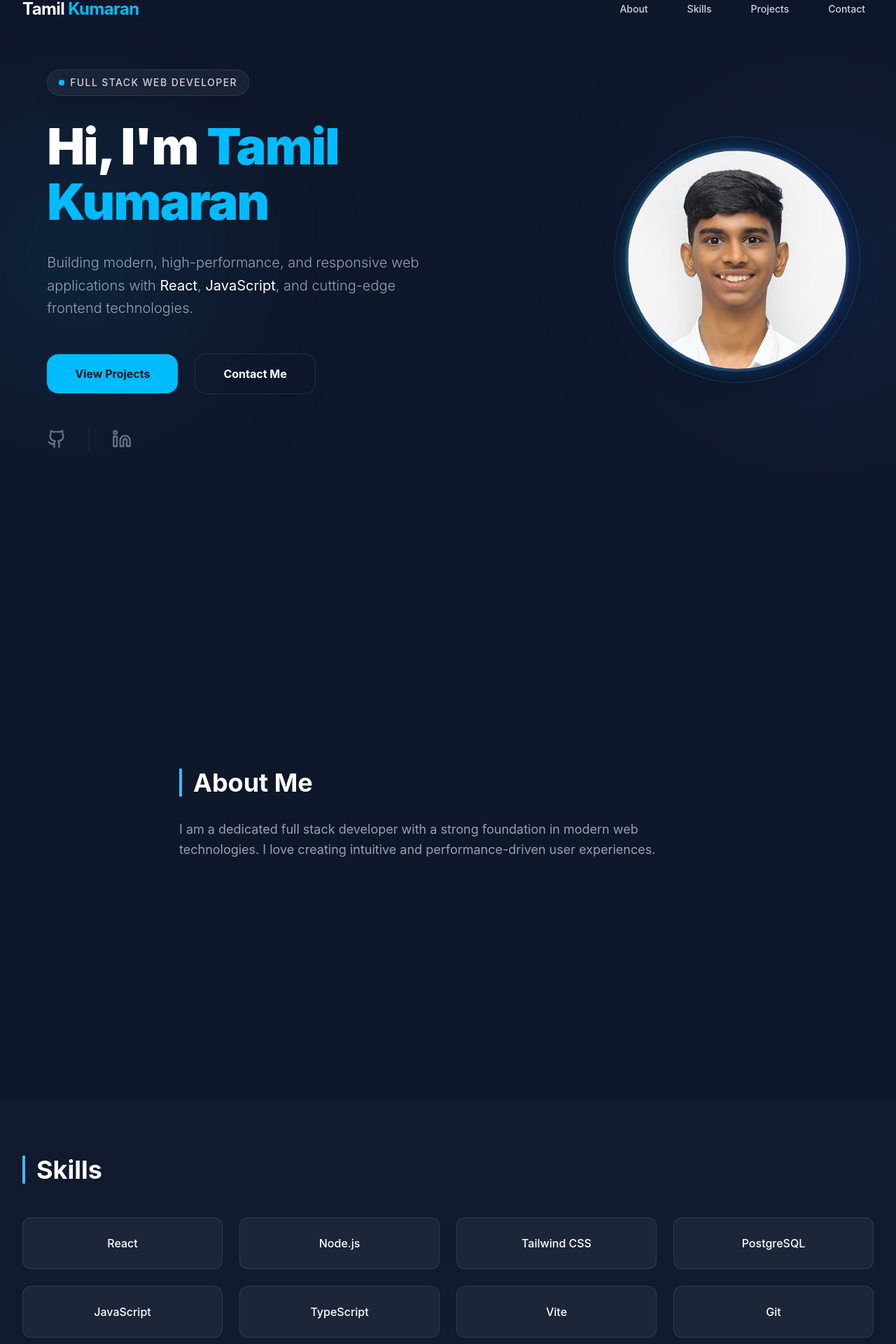
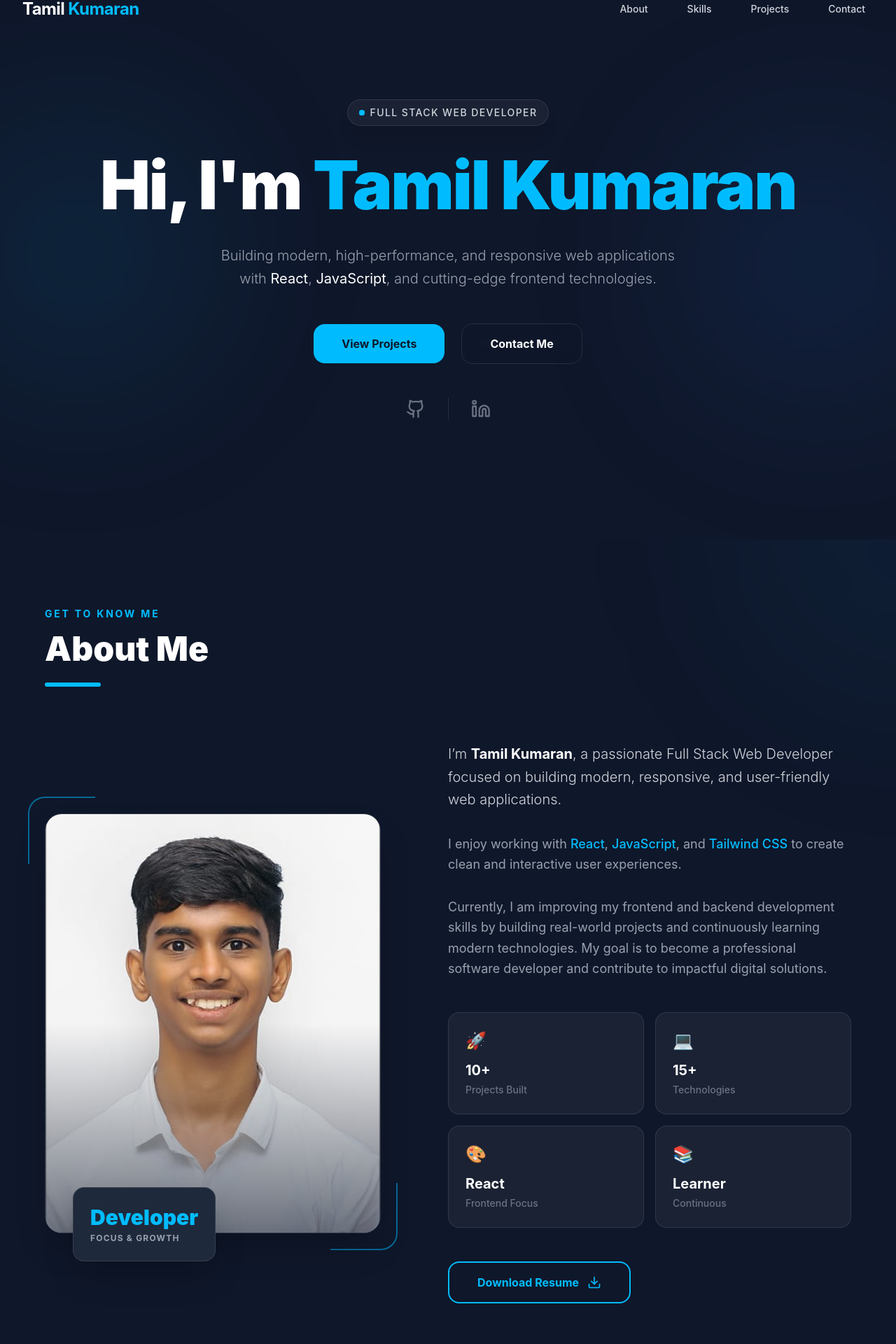
Before and after one commit to tamilkumaran050706-oss/FUTURE_FS_01, a React app: page / in a window 1280 px wide. Shown: the part 29-1949 px from the top of the page at 70% size. Built offline with nearby package versions, Linux system fonts and the light colour scheme; the HTML template or start-up script is replaced by a standard one.

Commit message:
Refined About section image and Hero layout

```diff
--- a/src/components/About.jsx
+++ b/src/components/About.jsx
@@ -1,15 +1,88 @@
 import React from 'react';
+import profileImg from '../assets/profile.jpeg';
 
 const About = () => {
+  const stats = [
+    { label: 'Projects Built', value: '10+', icon: '🚀' },
+    { label: 'Technologies', value: '15+', icon: '💻' },
+    { label: 'Frontend Focus', value: 'React', icon: '🎨' },
+    { label: 'Continuous', value: 'Learner', icon: '📚' },
+  ];
+
   return (
-    <section id="about" className="py-20 min-h-screen flex items-center bg-[#0f172a]">
-      <div className="max-w-7xl mx-auto px-4 sm:px-6 lg:px-8">
-        <h2 className="text-4xl font-bold text-white mb-8 border-l-4 border-accent pl-4">About Me</h2>
-        <div className="text-gray-400 text-lg leading-relaxed max-w-3xl">
-          <p className="mb-4">
-            I am a dedicated full stack developer with a strong foundation in modern web technologies.
-            I love creating intuitive and performance-driven user experiences.
-          </p>
+    <section id="about" className="relative py-24 bg-[#0f172a] overflow-hidden">
+      {/* Background Decorative Element */}
+      <div className="absolute top-0 right-0 w-[500px] h-[500px] bg-sky-500/5 rounded-full blur-[120px] -mr-64 -mt-64 pointer-events-none"></div>
+
+      <div className="relative z-10 max-w-7xl mx-auto px-6 sm:px-12 lg:px-16">
+        {/* Section Header */}
+        <div className="mb-16 lg:mb-20 text-center lg:text-left">
+          <span className="text-sky-400 font-bold tracking-[0.2em] uppercase text-sm mb-4 block">Get to know me</span>
+          <h2 className="text-4xl sm:text-5xl font-black text-white">About Me</h2>
+          <div className="w-20 h-1.5 bg-sky-400 mt-6 rounded-full mx-auto lg:mx-0"></div>
+        </div>
+
+        <div className="flex flex-col lg:flex-row items-center gap-16 lg:gap-24">
+          {/* Left Side: Image Area */}
+          <div className="flex-1 relative group w-full max-w-md lg:max-w-none">
+            {/* Main Image Frame */}
+            <div className="relative z-10 rounded-3xl overflow-hidden aspect-[4/5] shadow-2xl border border-white/10">
+              <img
+                src={profileImg}
+                alt="Tamil Kumaran"
+                className="w-full h-full object-cover transition-all duration-700"
+              />
+              <div className="absolute inset-0 bg-gradient-to-t from-[#0f172a] via-transparent to-transparent opacity-60"></div>
+            </div>
+
+            {/* Decorative Elements */}
+            <div className="absolute -top-6 -left-6 w-24 h-24 border-t-2 border-l-2 border-sky-400/50 rounded-tl-3xl group-hover:-top-4 group-hover:-left-4 transition-all duration-300"></div>
+            <div className="absolute -bottom-6 -right-6 w-24 h-24 border-b-2 border-r-2 border-sky-400/50 rounded-br-3xl group-hover:-bottom-4 group-hover:-right-4 transition-all duration-300"></div>
+
+            {/* Experience Badge */}
+            <div className="absolute -bottom-10 left-10 z-20 bg-[#1e293b] border border-white/10 p-6 rounded-2xl shadow-2xl backdrop-blur-xl hidden sm:block">
+              <div className="text-sky-400 font-black text-3xl mb-1">Developer</div>
+              <div className="text-gray-400 text-xs font-bold tracking-widest uppercase">Focus & Growth</div>
+            </div>
+          </div>
+
+          {/* Right Side: Content */}
+          <div className="flex-[1.2] text-center lg:text-left">
+            <p className="text-lg sm:text-xl text-gray-300 leading-relaxed mb-8 font-light">
+              I’m <span className="text-white font-bold">Tamil Kumaran</span>, a passionate Full Stack Web Developer focused on building modern, responsive, and user-friendly web applications.
+            </p>
+
+            <p className="text-gray-400 leading-relaxed mb-8 text-lg">
+              I enjoy working with <span className="text-sky-400 font-medium">React</span>, <span className="text-sky-400 font-medium">JavaScript</span>, and <span className="text-sky-400 font-medium">Tailwind CSS</span> to create clean and interactive user experiences.
+            </p>
+
+            <p className="text-gray-400 leading-relaxed mb-12 text-lg">
+              Currently, I am improving my frontend and backend development skills by building real-world projects and continuously learning modern technologies. My goal is to become a professional software developer and contribute to impactful digital solutions.
+            </p>
+
+            {/* Stats Cards */}
+            <div className="grid grid-cols-2 gap-4 mb-12">
+              {stats.map((stat, index) => (
+                <div
+                  key={index}
+                  className="p-6 bg-white/5 border border-white/10 rounded-2xl hover:bg-white/10 hover:border-sky-400/30 transition-all duration-300 group text-left"
+                >
+                  <div className="text-2xl mb-3 group-hover:scale-110 transition-transform duration-300">{stat.icon}</div>
+                  <div className="text-white font-bold text-xl mb-1">{stat.value}</div>
+                  <div className="text-gray-500 text-sm font-medium">{stat.label}</div>
+                </div>
+              ))}
+            </div>
+
+            {/* Resume Button */}
+            <button className="group relative px-10 py-4 bg-transparent border-2 border-sky-400 text-sky-400 font-bold rounded-2xl overflow-hidden transition-all duration-300 hover:text-[#0f172a] active:scale-95">
+              <span className="relative z-10 flex items-center justify-center gap-3">
+                Download Resume
+                <svg xmlns="http://www.w3.org/2000/svg" width="20" height="20" viewBox="0 0 24 24" fill="none" stroke="currentColor" strokeWidth="2" strokeLinecap="round" strokeLinejoin="round" className="group-hover:translate-y-1 transition-transform duration-300"><path d="M21 15v4a2 2 0 0 1-2 2H5a2 2 0 0 1-2-2v-4"/><polyline points="7 10 12 15 17 10"/><line x1="12" y1="15" x2="12" y2="3"/></svg>
+              </span>
+              <div className="absolute inset-0 bg-sky-400 translate-y-full group-hover:translate-y-0 transition-transform duration-300"></div>
+            </button>
+          </div>
         </div>
       </div>
     </section>
--- a/src/components/Hero.jsx
+++ b/src/components/Hero.jsx
@@ -1,6 +1,5 @@
 import React from 'react';
 import { Link } from 'react-scroll';
-import profileImg from '../assets/profile.jpeg'; // Corrected file path and extension
 
 const Hero = () => {
   return (
@@ -14,9 +13,9 @@ const Hero = () => {
         <div className="absolute bottom-1/4 -right-20 w-96 h-96 bg-blue-500/10 rounded-full blur-[120px]"></div>
       </div>
 
-      <div className="relative z-10 max-w-7xl mx-auto px-6 sm:px-12 lg:px-16 flex flex-col lg:flex-row items-center gap-12 lg:gap-20">
-        {/* Left Content */}
-        <div className="flex-1 text-center lg:text-left order-2 lg:order-1">
+      <div className="relative z-10 max-w-7xl mx-auto px-6 sm:px-12 lg:px-16 text-center">
+        {/* Intro Content */}
+        <div className="flex flex-col items-center">
           {/* Intro Tag */}
           <div className="inline-flex items-center gap-2 px-4 py-2 mb-8 rounded-full bg-white/5 border border-white/10 backdrop-blur-sm shadow-xl">
             <span className="relative flex h-2 w-2">
@@ -29,12 +28,12 @@ const Hero = () => {
           </div>
 
           {/* Main Heading */}
-          <h1 className="text-5xl sm:text-7xl font-black text-white mb-8 tracking-tight leading-[1.1]">
+          <h1 className="text-5xl sm:text-7xl lg:text-8xl font-black text-white mb-8 tracking-tight leading-[1.1]">
             Hi, I'm <span className="text-sky-400">Tamil Kumaran</span>
           </h1>
 
           {/* Description */}
-          <p className="text-lg sm:text-xl text-gray-400 mb-12 leading-relaxed font-light max-w-2xl">
+          <p className="text-lg sm:text-xl text-gray-400 mb-12 leading-relaxed font-light max-w-2xl mx-auto">
             Building modern, high-performance, and responsive web applications with
             <span className="text-white font-normal"> React</span>,
             <span className="text-white font-normal"> JavaScript</span>, and
@@ -42,7 +41,7 @@ const Hero = () => {
           </p>
 
           {/* CTA Buttons */}
-          <div className="flex flex-col sm:flex-row items-center justify-center lg:justify-start gap-6 mb-12">
+          <div className="flex flex-col sm:flex-row items-center justify-center gap-6 mb-12">
             <Link to="projects" smooth={true} duration={500} offset={-80}>
               <button className="px-10 py-4 bg-sky-400 text-[#0f172a] font-bold rounded-2xl transition-all duration-300 hover:scale-105 hover:shadow-[0_0_30px_rgba(56,189,248,0.4)] active:scale-95 cursor-pointer">
                 View Projects
@@ -56,7 +55,7 @@ const Hero = () => {
           </div>
 
           {/* Social Links */}
-          <div className="flex items-center justify-center lg:justify-start gap-8">
+          <div className="flex items-center justify-center gap-8">
             <a
               href="https://github.com/tamilkumaran050706-oss"
               target="_blank"
@@ -78,26 +77,6 @@ const Hero = () => {
             </a>
           </div>
         </div>
-
-        {/* Right Image */}
-        <div className="flex-1 flex justify-center lg:justify-end order-1 lg:order-2">
-          <div className="relative group">
-            {/* Animated Glow Effect */}
-            <div className="absolute -inset-1 bg-gradient-to-r from-sky-400 to-blue-600 rounded-full blur opacity-25 group-hover:opacity-50 transition duration-1000 group-hover:duration-200"></div>
-
-            {/* Image Container */}
-            <div className="relative w-64 h-64 sm:w-80 sm:h-80 rounded-full overflow-hidden border-4 border-white/10 shadow-2xl">
-              <img
-                src={profileImg}
-                alt="Tamil Kumaran"
-                className="w-full h-full object-cover object-top transition-transform duration-500 group-hover:scale-110"
-              />
-            </div>
-
-            {/* Subtle Decorative Ring */}
-            <div className="absolute inset-0 rounded-full border border-sky-400/20 scale-110 group-hover:scale-125 transition-transform duration-700"></div>
-          </div>
-        </div>
       </div>
 
       {/* Grid Overlay */}
```
Lines whose indentation alone changed are shown as unchanged.
